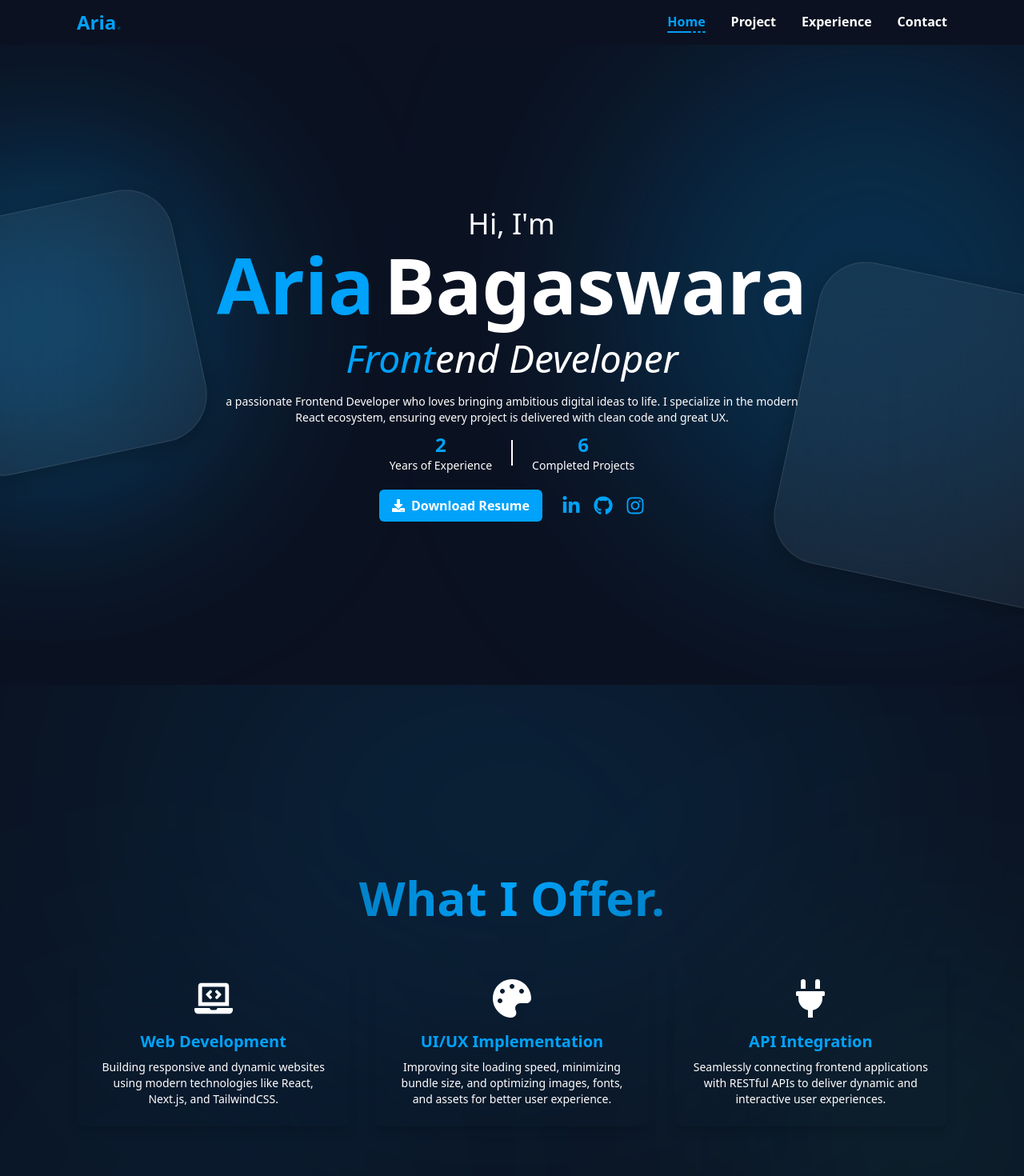
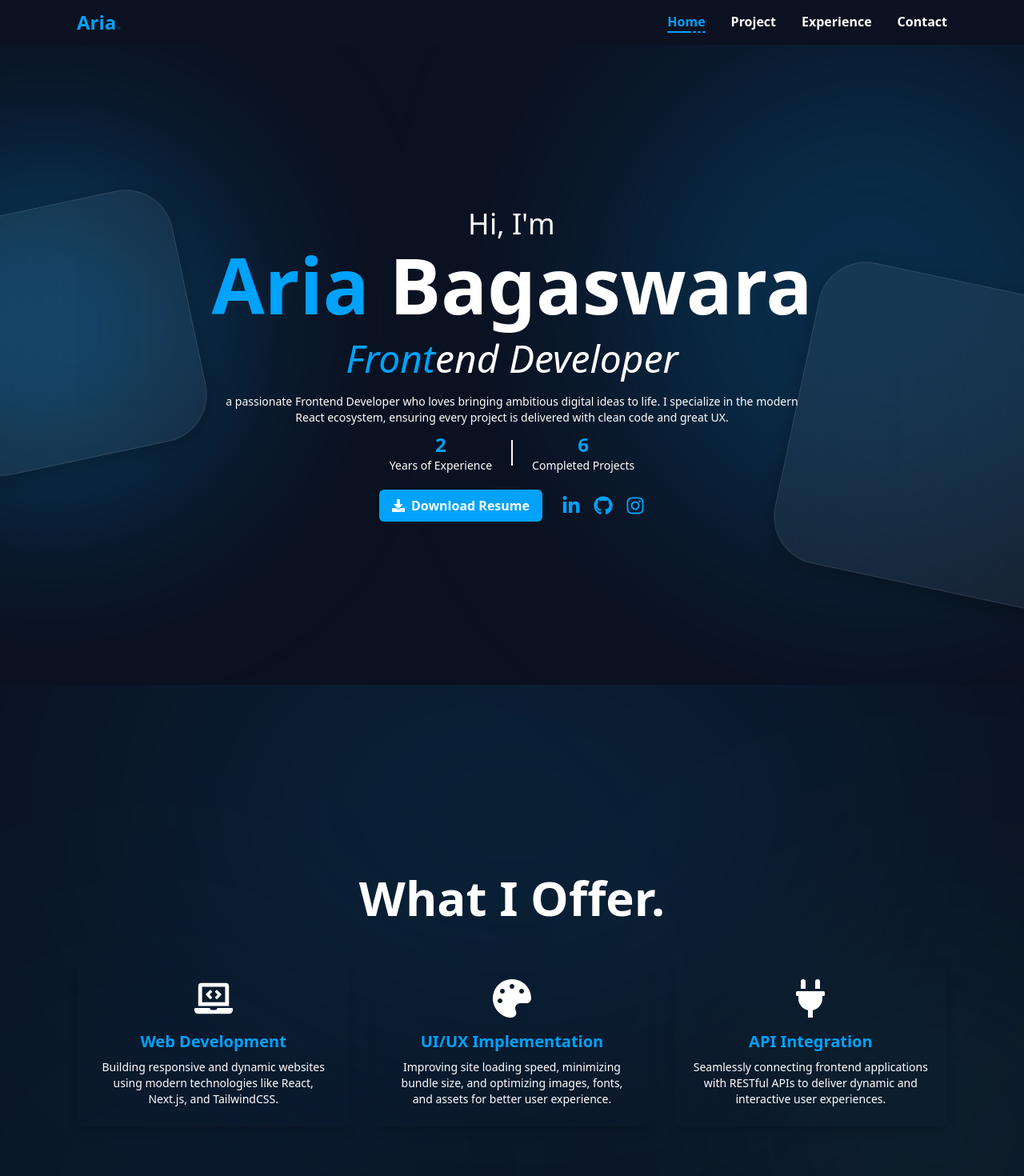
Before and after one commit to ariabagaswara23/portfolio, a Next.js app: page / in a window 1280 px wide. Shown: the top 1470 px of the page at 80% size. Built offline with nearby package versions, Linux system fonts and the light colour scheme.

Commit message:
fix: minor changes

```diff
--- a/src/app/page.tsx
+++ b/src/app/page.tsx
@@ -1,7 +1,3 @@
-"use client";
-
-import { useState, useEffect } from "react";
-import Loader from "@/components/organism/global-components/Loader";
 import FooterSection from "@/components/organism/FooterSection";
 import Navbar from "@/components/organism/global-components/Navbar";
 import HeroSection from "@/components/organism/HeroSection";
@@ -10,41 +6,10 @@ import ServicesSection from "@/components/organism/ServicesSection";
 import ExperienceSection from "@/components/organism/ExperienceSection";
 
 export default function Home() {
-  const [loading, setLoading] = useState(true);
-  const [fadeOut, setFadeOut] = useState(false);
-
-  useEffect(() => {
-    // Step 1: Keep loader for 2.5s, then start fade-out animation
-    const timer1 = setTimeout(() => setFadeOut(true), 2500);
-
-    // Step 2: Fully hide loader after fade-out completes (0.5s)
-    const timer2 = setTimeout(() => setLoading(false), 3000);
-
-    return () => {
-      clearTimeout(timer1);
-      clearTimeout(timer2);
-    };
-  }, []);
-
   return (
     <div className="flex flex-col min-h-screen w-full overflow-hidden relative bg-[#0B1120]">
-      {/* Loader with smooth fade out */}
-      {loading && (
-        <div
-          className={`fixed inset-0 z-50 flex items-center justify-center transition-opacity duration-500 ease-in-out ${
-            fadeOut ? "opacity-0" : "opacity-100"
-          }`}
-        >
-          <Loader />
-        </div>
-      )}
-
-      {/* Page Sections with smooth fade-in */}
-      <div
-        className={`transition-all duration-700 ease-out ${
-          loading ? "opacity-0 scale-95" : "opacity-100 scale-100"
-        }`}
-      >
+      {/* Page Sections */}
+      <div className="transition-all duration-700 ease-out opacity-100 scale-100">
         <Navbar />
         <HeroSection />
         <ServicesSection />
--- a/src/components/organism/ExperienceSection.tsx
+++ b/src/components/organism/ExperienceSection.tsx
@@ -1,3 +1,4 @@
+
 "use client";
 
 import React from "react";
@@ -43,7 +44,7 @@ const ExperienceSection = () => {
       </div>
 
       <div className="relative z-10 w-full max-w-7xl mx-auto px-4 sm:px-12 lg:px-24">
-        <h2 className="text-center font-bold text-4xl md:text-5xl lg:text-6xl py-3 mx-0 mb-12 bg-gradient-to-r from-[#003757] via-[#00a2fa] to-[#003757] bg-clip-text text-transparent cursor-default">
+        <h2 className="text-center font-bold text-4xl md:text-5xl lg:text-6xl py-3 mx-0 mb-12 bg-white bg-clip-text text-transparent cursor-default">
           Work Experience.
         </h2>
 
--- a/src/components/organism/HeroSection.tsx
+++ b/src/components/organism/HeroSection.tsx
@@ -8,7 +8,6 @@ import {
   FaInstagram,
 } from "react-icons/fa";
 import SplitText from "../SplitText";
-import BlurText from "../BlurText";
 import CountUp from "../CountUp";
 
 const HeroSection = () => {
@@ -45,7 +44,7 @@ const HeroSection = () => {
           rootMargin="-100px"
           textAlign="center"
         />
-        <div className="flex flex-row flex-wrap gap-1 md:gap-2 lg:gap-3 justify-center items-center pb-3">
+        {/* <div className="flex flex-row flex-wrap gap-1 md:gap-2 lg:gap-3 justify-center items-center pb-3">
           <BlurText
             text="Aria"
             delay={1000}
@@ -60,7 +59,11 @@ const HeroSection = () => {
             direction="top"
             className="text-white text-5xl md:text-7xl lg:text-8xl font-bold"
           />
-        </div>
+        </div> */}
+
+        <h1 className="text-primary text-5xl md:text-7xl lg:text-8xl font-bold text-center pb-3">
+          Aria <span className="text-white">Bagaswara</span>
+        </h1>
 
         <h5 className="text-xl md:text-4xl lg:text-5xl text-white italic">
           <span className="text-primary">Front</span>end Developer
--- a/src/components/organism/ProjectsSection.tsx
+++ b/src/components/organism/ProjectsSection.tsx
@@ -104,7 +104,7 @@ const ProjectsSection = () => {
         <div className="absolute top-[50%] left-[30%] w-[20rem] h-[20rem] bg-teal-500/20 rounded-full filter blur-[120px]"></div>
       </div>
       <div className="relative z-10 max-w-7xl mx-auto px-4 sm:px-12 lg:px-24 py-10 my-10 ">
-        <h2 className="text-center font-bold text-4xl md:text-5xl lg:text-6xl py-3 mx-0 mb-3 bg-gradient-to-r from-white via-[#00a2fa] to-white bg-clip-text text-transparent cursor-default">
+        <h2 className="text-center font-bold text-4xl md:text-5xl lg:text-6xl py-3 mx-0 mb-3 bg-white bg-clip-text text-transparent cursor-default">
           Selected Projects.
         </h2>
         {/* <div className="flex flex-row w-full px-4 sm:px-12 lg:px-24  py-4 h-screen text-white">
--- a/src/components/organism/ServicesSection.tsx
+++ b/src/components/organism/ServicesSection.tsx
@@ -17,7 +17,7 @@ const ServicesSection = () => {
       </div>
 
       <div className="relative z-10 w-full my-10">
-        <h2 className="text-center font-bold text-4xl md:text-5xl lg:text-6xl py-3 mx-0 mb-3 bg-gradient-to-r from-[#003757] via-[#00a2fa] to-[#003757] bg-clip-text text-transparent cursor-default">
+        <h2 className="text-center font-bold text-4xl md:text-5xl lg:text-6xl py-3 mx-0 mb-3 bg-white bg-clip-text text-transparent cursor-default">
           What I Offer.
         </h2>
         <div className="grid grid-cols-1 md:grid-cols-2 lg:grid-cols-3 gap-8 justify-center items-center max-w-7xl mx-auto w-full px-4 sm:px-12 lg:px-24 py-6">
```
